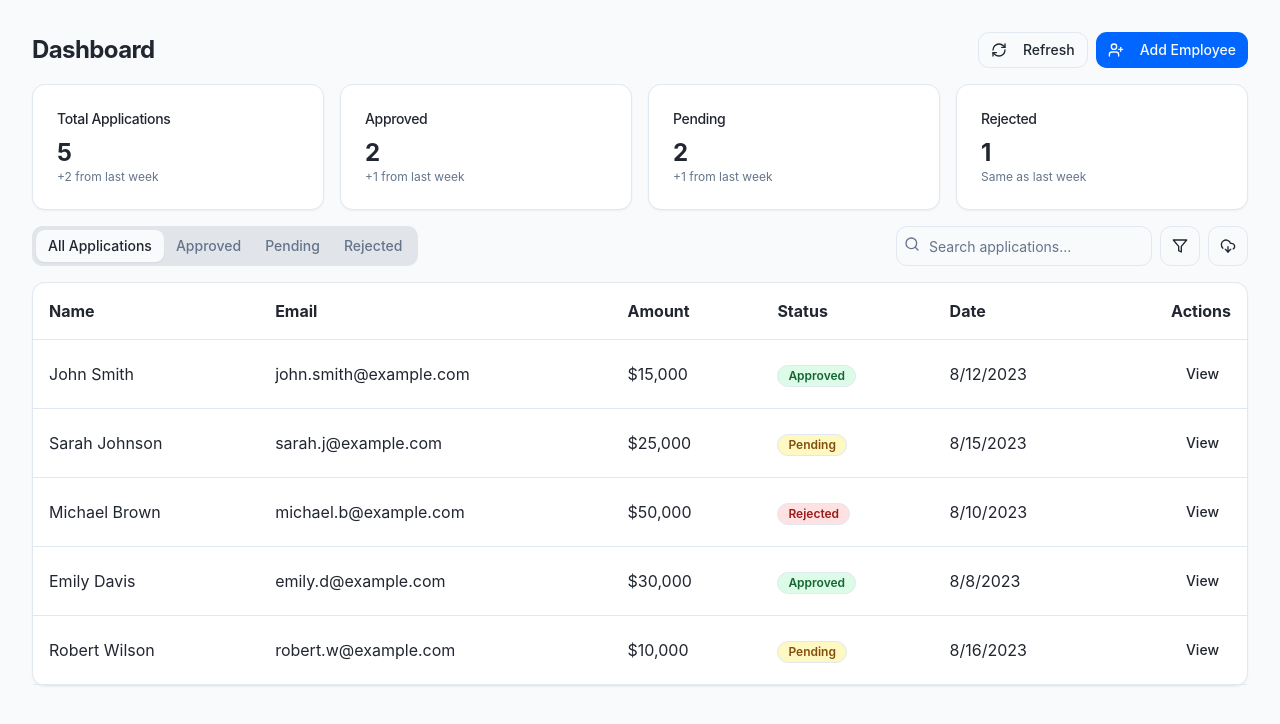
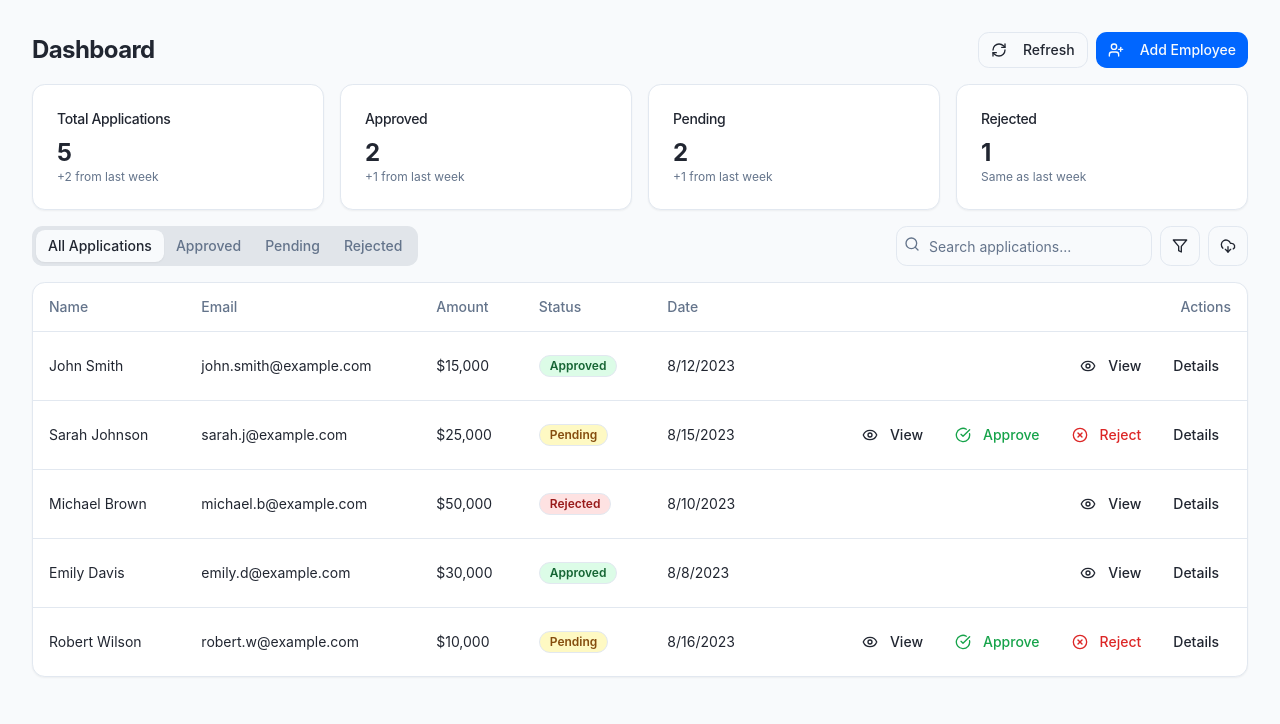
Before and after one commit to gradcubs/locakaze, a React (Vite) app: page /dashboard in a window 1280 px wide. Shown: the top 724 px of the page. Built offline with nearby package versions, Linux system fonts and the light colour scheme; a web font is replaced by a local one.

Commit message:
Add action button to application rows
Adds a "View" button to each application row in the dashboard, linking to the application detail page.

```diff
--- a/src/pages/Dashboard.tsx
+++ b/src/pages/Dashboard.tsx
@@ -1,10 +1,10 @@
-
 import React, { useState } from 'react';
+import { Link } from 'react-router-dom';
 import { Button } from '@/components/ui/button';
 import { Card, CardContent, CardDescription, CardHeader, CardTitle } from '@/components/ui/card';
 import { Input } from '@/components/ui/input';
 import { Tabs, TabsContent, TabsList, TabsTrigger } from '@/components/ui/tabs';
-import { Search, DownloadCloud, Filter, UserPlus, RefreshCw, User } from 'lucide-react';
+import { Search, DownloadCloud, Filter, UserPlus, RefreshCw, User, Eye, CheckCircle, XCircle } from 'lucide-react';
 import { Badge } from '@/components/ui/badge';
 import {
   Dialog,
@@ -14,6 +14,14 @@ import {
   DialogTitle,
   DialogClose
 } from '@/components/ui/dialog';
+import {
+  Table,
+  TableBody,
+  TableCell,
+  TableHead,
+  TableHeader,
+  TableRow,
+} from '@/components/ui/table';
 
 // Mock data for line of credit applications
 const mockApplications = [
@@ -105,6 +113,22 @@ const Dashboard: React.FC = () => {
     setIsDialogOpen(true);
   };
 
+  const handleApprove = (id: string) => {
+    console.log(`Approving application ${id}`);
+    const updatedApplications = mockApplications.map(app =>
+      app.id === id ? { ...app, status: 'approved' } : app
+    );
+    alert(`Application ${id} has been approved`);
+  };
+
+  const handleReject = (id: string) => {
+    console.log(`Rejecting application ${id}`);
+    const updatedApplications = mockApplications.map(app =>
+      app.id === id ? { ...app, status: 'rejected' } : app
+    );
+    alert(`Application ${id} has been rejected`);
+  };
+
   const filteredApplications = mockApplications.filter((app) =>
     app.name.toLowerCase().includes(searchTerm.toLowerCase()) ||
     app.email.toLowerCase().includes(searchTerm.toLowerCase())
@@ -122,6 +146,66 @@ const Dashboard: React.FC = () => {
         return 'bg-gray-100 text-gray-800 dark:bg-gray-800 dark:text-gray-300';
     }
   };
+
+  const renderApplicationRow = (application: typeof mockApplications[0]) => (
+    <TableRow key={application.id} className="hover:bg-muted/50">
+      <TableCell>{application.name}</TableCell>
+      <TableCell>{application.email}</TableCell>
+      <TableCell>${application.amount.toLocaleString()}</TableCell>
+      <TableCell>
+        <Badge className={getStatusColor(application.status)} variant="outline">
+          {application.status.charAt(0).toUpperCase() + application.status.slice(1)}
+        </Badge>
+      </TableCell>
+      <TableCell>{new Date(application.date).toLocaleDateString()}</TableCell>
+      <TableCell className="text-right">
+        <div className="flex justify-end gap-2">
+          <Button
+            variant="ghost"
+            size="sm"
+            onClick={() => handleViewUser(application)}
+          >
+            <Eye className="h-4 w-4 mr-1" />
+            View
+          </Button>
+
+          {application.status === 'pending' && (
+            <>
+              <Button
+                variant="ghost"
+                size="sm"
+                className="text-green-600 hover:text-green-700 hover:bg-green-50"
+                onClick={() => handleApprove(application.id)}
+              >
+                <CheckCircle className="h-4 w-4 mr-1" />
+                Approve
+              </Button>
+
+              <Button
+                variant="ghost"
+                size="sm"
+                className="text-red-600 hover:text-red-700 hover:bg-red-50"
+                onClick={() => handleReject(application.id)}
+              >
+                <XCircle className="h-4 w-4 mr-1" />
+                Reject
+              </Button>
+            </>
+          )}
+
+          <Button
+            variant="ghost"
+            size="sm"
+            asChild
+          >
+            <Link to={`/applications/${application.id}`}>
+              Details
+            </Link>
+          </Button>
+        </div>
+      </TableCell>
+    </TableRow>
+  );
 
   return (
     <div className="flex-1 space-y-4 p-6 md:p-8">
@@ -223,42 +307,21 @@ const Dashboard: React.FC = () => {
           <Card>
             <CardContent className="p-0">
               <div className="overflow-x-auto">
-                <table className="w-full">
-                  <thead>
-                    <tr className="border-b">
-                      <th className="text-left p-4">Name</th>
-                      <th className="text-left p-4">Email</th>
-                      <th className="text-left p-4">Amount</th>
-                      <th className="text-left p-4">Status</th>
-                      <th className="text-left p-4">Date</th>
-                      <th className="text-right p-4">Actions</th>
-                    </tr>
-                  </thead>
-                  <tbody>
-                    {filteredApplications.map((application) => (
-                      <tr key={application.id} className="border-b hover:bg-muted/50">
-                        <td className="p-4">{application.name}</td>
-                        <td className="p-4">{application.email}</td>
-                        <td className="p-4">${application.amount.toLocaleString()}</td>
-                        <td className="p-4">
-                          <Badge className={getStatusColor(application.status)} variant="outline">
-                            {application.status.charAt(0).toUpperCase() + application.status.slice(1)}
-                          </Badge>
-                        </td>
-                        <td className="p-4">{new Date(application.date).toLocaleDateString()}</td>
-                        <td className="p-4 text-right">
-                          <Button
-                            variant="ghost"
-                            size="sm"
-                            onClick={() => handleViewUser(application)}
-                          >
-                            View
-                          </Button>
-                        </td>
-                      </tr>
-                    ))}
-                  </tbody>
-                </table>
+                <Table>
+                  <TableHeader>
+                    <TableRow>
+                      <TableHead>Name</TableHead>
+                      <TableHead>Email</TableHead>
+                      <TableHead>Amount</TableHead>
+                      <TableHead>Status</TableHead>
+                      <TableHead>Date</TableHead>
+                      <TableHead className="text-right">Actions</TableHead>
+                    </TableRow>
+                  </TableHeader>
+                  <TableBody>
+                    {filteredApplications.map(renderApplicationRow)}
+                  </TableBody>
+                </Table>
               </div>
             </CardContent>
           </Card>
@@ -268,44 +331,23 @@ const Dashboard: React.FC = () => {
           <Card>
             <CardContent className="p-0">
               <div className="overflow-x-auto">
-                <table className="w-full">
-                  <thead>
-                    <tr className="border-b">
-                      <th className="text-left p-4">Name</th>
-                      <th className="text-left p-4">Email</th>
-                      <th className="text-left p-4">Amount</th>
-                      <th className="text-left p-4">Status</th>
-                      <th className="text-left p-4">Date</th>
-                      <th className="text-right p-4">Actions</th>
-                    </tr>
-                  </thead>
-                  <tbody>
+                <Table>
+                  <TableHeader>
+                    <TableRow>
+                      <TableHead>Name</TableHead>
+                      <TableHead>Email</TableHead>
+                      <TableHead>Amount</TableHead>
+                      <TableHead>Status</TableHead>
+                      <TableHead>Date</TableHead>
+                      <TableHead className="text-right">Actions</TableHead>
+                    </TableRow>
+                  </TableHeader>
+                  <TableBody>
                     {filteredApplications
                       .filter((app) => app.status === 'approved')
-                      .map((application) => (
-                        <tr key={application.id} className="border-b hover:bg-muted/50">
-                          <td className="p-4">{application.name}</td>
-                          <td className="p-4">{application.email}</td>
-                          <td className="p-4">${application.amount.toLocaleString()}</td>
-                          <td className="p-4">
-                            <Badge className="bg-green-100 text-green-800 dark:bg-green-900 dark:text-green-300" variant="outline">
-                              Approved
-                            </Badge>
-                          </td>
-                          <td className="p-4">{new Date(application.date).toLocaleDateString()}</td>
-                          <td className="p-4 text-right">
-                            <Button
-                              variant="ghost"
-                              size="sm"
-                              onClick={() => handleViewUser(application)}
-                            >
-                              View
-                            </Button>
-                          </td>
-                        </tr>
-                      ))}
-                  </tbody>
-                </table>
+                      .map(renderApplicationRow)}
+                  </TableBody>
+                </Table>
               </div>
             </CardContent>
           </Card>
@@ -315,44 +357,23 @@ const Dashboard: React.FC = () => {
           <Card>
             <CardContent className="p-0">
               <div className="overflow-x-auto">
-                <table className="w-full">
-                  <thead>
-                    <tr className="border-b">
-                      <th className="text-left p-4">Name</th>
-                      <th className="text-left p-4">Email</th>
-                      <th className="text-left p-4">Amount</th>
-                      <th className="text-left p-4">Status</th>
-                      <th className="text-left p-4">Date</th>
-                      <th className="text-right p-4">Actions</th>
-                    </tr>
-                  </thead>
-                  <tbody>
+                <Table>
+                  <TableHeader>
+                    <TableRow>
+                      <TableHead>Name</TableHead>
+                      <TableHead>Email</TableHead>
+                      <TableHead>Amount</TableHead>
+                      <TableHead>Status</TableHead>
+                      <TableHead>Date</TableHead>
+                      <TableHead className="text-right">Actions</TableHead>
+                    </TableRow>
+                  </TableHeader>
+                  <TableBody>
                     {filteredApplications
                       .filter((app) => app.status === 'pending')
-                      .map((application) => (
-                        <tr key={application.id} className="border-b hover:bg-muted/50">
-                          <td className="p-4">{application.name}</td>
-                          <td className="p-4">{application.email}</td>
-                          <td className="p-4">${application.amount.toLocaleString()}</td>
-                          <td className="p-4">
-                            <Badge className="bg-yellow-100 text-yellow-800 dark:bg-yellow-900 dark:text-yellow-300" variant="outline">
-                              Pending
-                            </Badge>
-                          </td>
-                          <td className="p-4">{new Date(application.date).toLocaleDateString()}</td>
-                          <td className="p-4 text-right">
-                            <Button
-                              variant="ghost"
-                              size="sm"
-                              onClick={() => handleViewUser(application)}
-                            >
-                              View
-                            </Button>
-                          </td>
-                        </tr>
-                      ))}
-                  </tbody>
-                </table>
+                      .map(renderApplicationRow)}
+                  </TableBody>
+                </Table>
               </div>
             </CardContent>
           </Card>
@@ -362,51 +383,29 @@ const Dashboard: React.FC = () => {
           <Card>
             <CardContent className="p-0">
               <div className="overflow-x-auto">
-                <table className="w-full">
-                  <thead>
-                    <tr className="border-b">
-                      <th className="text-left p-4">Name</th>
-                      <th className="text-left p-4">Email</th>
-                      <th className="text-left p-4">Amount</th>
-                      <th className="text-left p-4">Status</th>
-                      <th className="text-left p-4">Date</th>
-                      <th className="text-right p-4">Actions</th>
-                    </tr>
-                  </thead>
-                  <tbody>
+                <Table>
+                  <TableHeader>
+                    <TableRow>
+                      <TableHead>Name</TableHead>
+                      <TableHead>Email</TableHead>
+                      <TableHead>Amount</TableHead>
+                      <TableHead>Status</TableHead>
+                      <TableHead>Date</TableHead>
+                      <TableHead className="text-right">Actions</TableHead>
+                    </TableRow>
+                  </TableHeader>
+                  <TableBody>
                     {filteredApplications
                       .filter((app) => app.status === 'rejected')
-                      .map((application) => (
-                        <tr key={application.id} className="border-b hover:bg-muted/50">
-                          <td className="p-4">{application.name}</td>
-                          <td className="p-4">{application.email}</td>
-                          <td className="p-4">${application.amount.toLocaleString()}</td>
-                          <td className="p-4">
-                            <Badge className="bg-red-100 text-red-800 dark:bg-red-900 dark:text-red-300" variant="outline">
-                              Rejected
-                            </Badge>
-                          </td>
-                          <td className="p-4">{new Date(application.date).toLocaleDateString()}</td>
-                          <td className="p-4 text-right">
-                            <Button
-                              variant="ghost"
-                              size="sm"
-                              onClick={() => handleViewUser(application)}
-                            >
-                              View
-                            </Button>
-                          </td>
-                        </tr>
-                      ))}
-                  </tbody>
-                </table>
+                      .map(renderApplicationRow)}
+                  </TableBody>
+                </Table>
               </div>
             </CardContent>
           </Card>
         </TabsContent>
       </Tabs>
 
-      {/* User Detail Dialog */}
       <Dialog open={isDialogOpen} onOpenChange={setIsDialogOpen}>
         <DialogContent className="sm:max-w-md">
           <DialogHeader>
--- a/src/server/routes/credit.ts
+++ b/src/server/routes/credit.ts
@@ -1,8 +1,8 @@
 
-import express, { Request, Response } from 'express';
+import express, { Router, Request, Response } from 'express';
 import { db } from '../services/database';
 
-const router = express.Router();
+const router = Router();
 
 // Interface for credit response
 export interface CreditResponse {
--- a/src/server/routes/users.ts
+++ b/src/server/routes/users.ts
@@ -1,165 +1,94 @@
 
-import express, { Request, Response } from 'express';
+import express, { Router, Request, Response } from 'express';
 import { v4 as uuidv4 } from 'uuid';
 import { db } from '../services/database';
 
-const router = express.Router();
+const router = Router();
 
-// Helper functions for user operations
+// Helper functions
 const getUserByEmail = (email: string) => {
   return db.users.find(user => user.email === email);
 };
 
-const createUser = (userData: { email: string; password: string; firstName: string; lastName: string; role: string }) => {
-  const newUser = { ...userData, id: uuidv4() };
+const createUser = (userData: Omit<typeof db.users[0], 'id'>) => {
+  const newUser = {
+    id: uuidv4(),
+    ...userData
+  };
   db.users.push(newUser);
   return newUser;
 };
 
-/**
- * @swagger
- * components:
- *   schemas:
- *     UserResponse:
- *       type: object
- *       properties:
- *         userId:
- *           type: string
- *         email:
- *           type: string
- *         firstName:
- *           type: string
- *         lastName:
- *           type: string
- *         role:
- *           type: string
- *           enum: [applicant, employee]
- *         token:
- *           type: string
- */
-
-/**
- * @swagger
- * /api/users/login:
- *   post:
- *     summary: Authenticate user
- *     tags: [Users]
- *     requestBody:
- *       required: true
- *       content:
- *         application/json:
- *           schema:
- *             type: object
- *             properties:
- *               email:
- *                 type: string
- *               password:
- *                 type: string
- *     responses:
- *       200:
- *         description: Login successful
- *         content:
- *           application/json:
- *             schema:
- *               $ref: '#/components/schemas/UserResponse'
- *       401:
- *         description: Invalid credentials
- */
+// Login route
 router.post('/login', async (req: Request, res: Response) => {
   const { email, password } = req.body;
 
-  // Simple mock authentication
-  // In a real app, this would validate password hash against the database
-  if (email === 'employee@example.com' && password === 'password123') {
-    const user = getUserByEmail(email) || {
-      userId: 'usr_123',
-      email: 'employee@example.com',
-      firstName: 'Admin',
-      lastName: 'User',
-      role: 'employee'
-    };
+  if (!email || !password) {
+    return res.status(400).json({
+      message: 'Email and password are required'
+    });
+  }
 
-    // Generate a mock token
-    const token = Buffer.from(`${user.email}:${Date.now()}`).toString('base64');
+  const user = getUserByEmail(email);
 
-    res.json({
-      ...user,
-      token
+  if (!user) {
+    return res.status(401).json({
+      message: 'Invalid credentials'
     });
-  } else if (email === 'john.doe@example.com' && password === 'password123') {
-    const user = getUserByEmail(email) || {
-      userId: 'usr_456',
-      email: 'john.doe@example.com',
-      firstName: 'John',
-      lastName: 'Doe',
-      role: 'applicant'
-    };
+  }
 
-    // Generate a mock token
-    const token = Buffer.from(`${user.email}:${Date.now()}`).toString('base64');
+  // In a real app, we would compare hashed passwords
+  if (user.password !== password) {
+    return res.status(401).json({
+      message: 'Invalid credentials'
+    });
+  }
 
-    res.json({
-      ...user,
-      token
-    });
-  } else {
-    res.status(401).json({ message: 'Invalid credentials' });
-  }
+  // Remove password from response
+  const { password: _, ...userWithoutPassword } = user;
+
+  return res.json({
+    message: 'Login successful',
+    user: userWithoutPassword,
+    token: `mock-jwt-token-${user.id}`
+  });
 });
 
-/**
- * @swagger
- * /api/users/register:
- *   post:
- *     summary: Register a new user
- *     tags: [Users]
- *     requestBody:
- *       required: true
- *       content:
- *         application/json:
- *           schema:
- *             type: object
- *             properties:
- *               email:
- *                 type: string
- *               password:
- *                 type: string
- *               firstName:
- *                 type: string
- *               lastName:
- *                 type: string
- *               role:
- *                 type: string
- *     responses:
- *       201:
- *         description: User registered successfully
- *       400:
- *         description: Invalid user data or email already exists
- */
+// Register route
 router.post('/register', async (req: Request, res: Response) => {
-  const { email, password, firstName, lastName, role } = req.body;
+  const { email, password, firstName, lastName, role = 'user' } = req.body;
+
+  if (!email || !password) {
+    return res.status(400).json({
+      message: 'Email and password are required'
+    });
+  }
 
   // Check if user already exists
   const existingUser = getUserByEmail(email);
+
   if (existingUser) {
-    return res.status(400).json({ message: 'Email already registered' });
+    return res.status(409).json({
+      message: 'User with this email already exists'
+    });
   }
 
-  // In a real app, we would hash the password here
+  // Create new user
+  const newUser = createUser({
+    email,
+    password, // In a real app, this would be hashed
+    firstName,
+    lastName,
+    role
+  });
 
-  try {
-    const newUser = createUser({ email, password, firstName, lastName, role });
+  // Remove password from response
+  const { password: _, ...userWithoutPassword } = newUser;
 
-    // Generate a mock token
-    const token = Buffer.from(`${newUser.email}:${Date.now()}`).toString('base64');
-
-    res.status(201).json({
-      ...newUser,
-      token
-    });
-  } catch (error) {
-    res.status(400).json({ message: 'Error creating user', error });
-  }
+  return res.status(201).json({
+    message: 'Registration successful',
+    user: userWithoutPassword
+  });
 });
 
 export default router;
```
